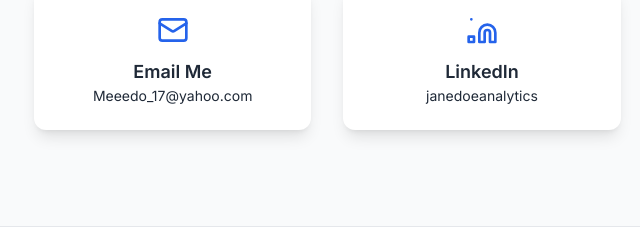
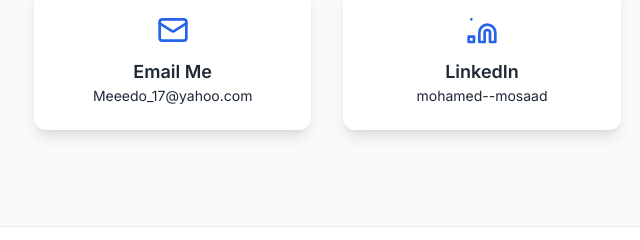
Before and after one commit to meeedo63-rgb/meeedo63-rgb, a plain HTML site: page index.html in a window 1280 px wide. Shown: the part 3878-4118 px from the top of the page, 158-798 px from the left. Drawn offline with nearby package versions, Linux system fonts and the light colour scheme.

Commit message:
Update index.html

```diff
--- a/index.html
+++ b/index.html
@@ -388,12 +388,12 @@
                     </a>
 
                     <!-- Contact Card 2: LinkedIn -->
-                    <a href="https://linkedin.com/in/janedoeanalytics" target="_blank" class="p-6 bg-card-light dark:bg-card-dark rounded-xl shadow-lg text-center hover:shadow-xl hover:scale-[1.02] transition duration-300 fade-in-up" style="transition-delay: 0.1s;">
+                    <a href="https://linkedin.com/in/mohamed--mosaad" target="_blank" class="p-6 bg-card-light dark:bg-card-dark rounded-xl shadow-lg text-center hover:shadow-xl hover:scale-[1.02] transition duration-300 fade-in-up" style="transition-delay: 0.1s;">
                         <div class="text-3xl text-primary mb-3 mx-auto">
                             <svg class="icon-svg w-8 h-8 mx-auto" xmlns="http://www.w3.org/2000/svg" viewBox="0 0 24 24"><path d="M16 8a6 6 0 0 1 6 6v7h-4v-7a2 2 0 0 0-2-2 2 2 0 0 0-2 2v7h-4v-7a6 6 0 0 1 6-6z"></path><path d="M2 17h4v4H2zM4 4h.01"></path></svg>
                         </div>
                         <h4 class="text-lg font-semibold">LinkedIn</h4>
-                        <p class="text-text-muted text-sm">janedoeanalytics</p>
+                        <p class="text-text-muted text-sm">mohamed--mosaad</p>
                     </a>
 
                     <!-- Contact Card 3: GitHub -->
```
